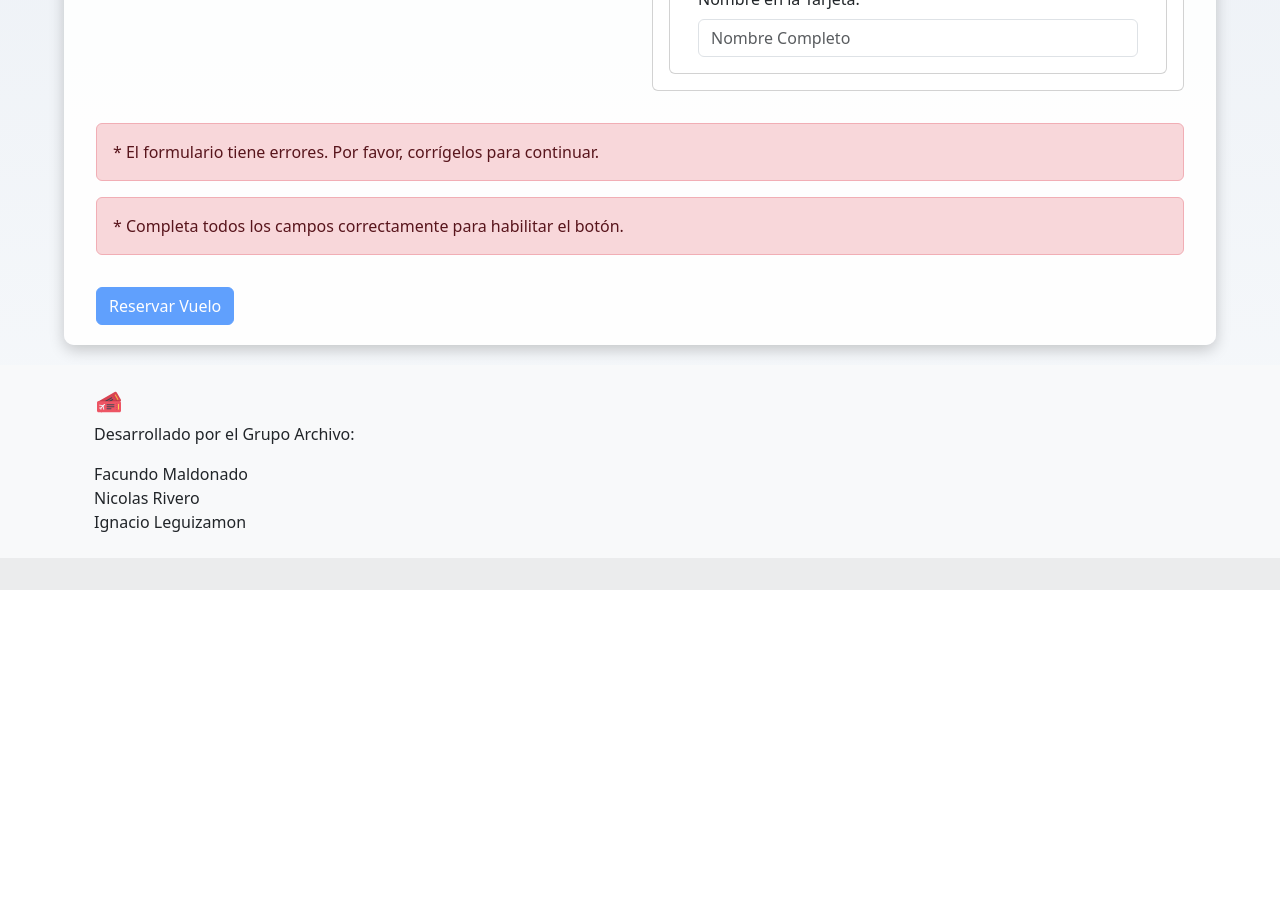
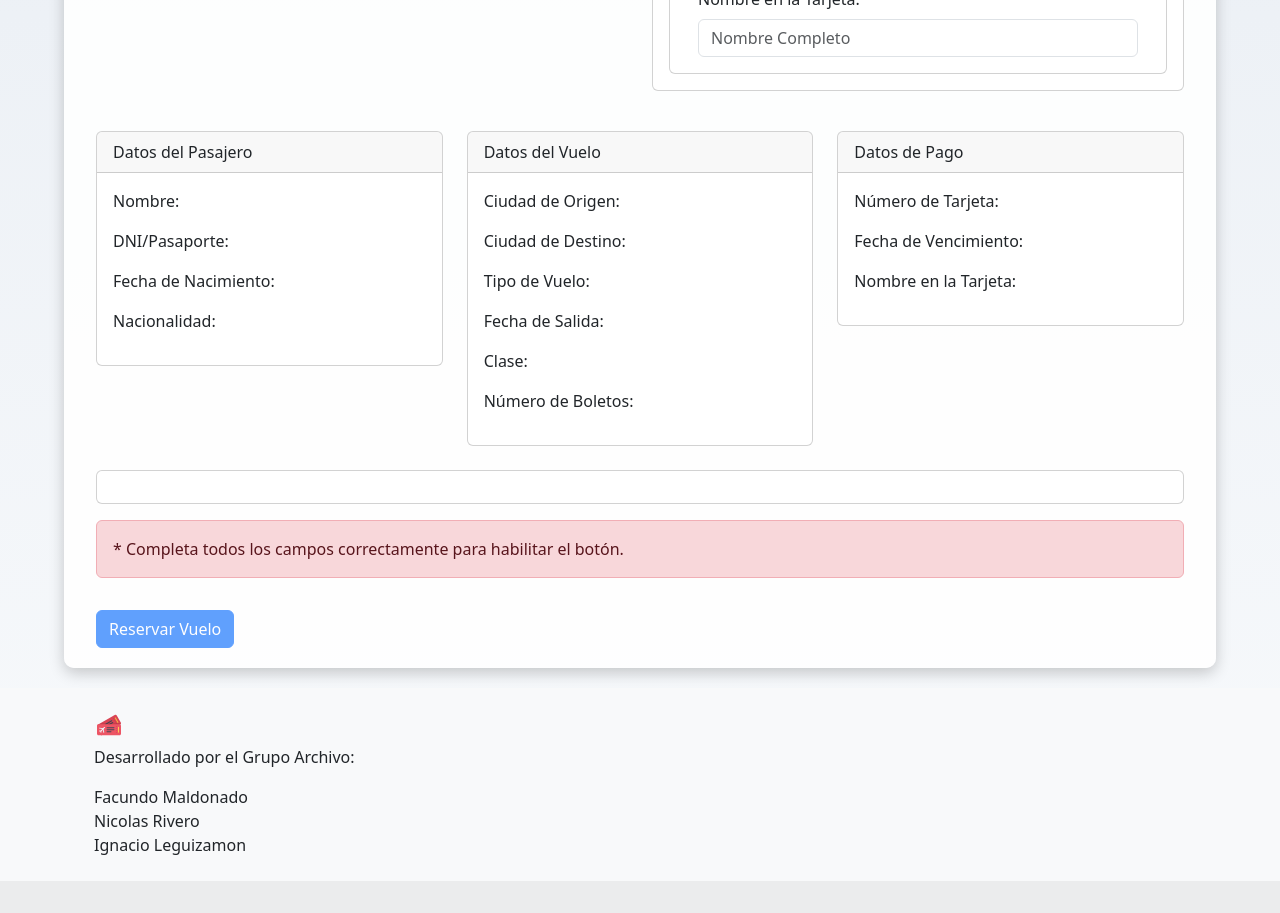
Before and after one commit to Niicor/Ultimo-Practico, a Vue app: page / in a window 1280 px wide. Shown: the part 880-1793 px from the top of the page. Before the commit the page ends 1470 px from the top, so only its background shows below. Built offline with nearby package versions, Linux system fonts and the light colour scheme.

Commit message:
Ahora la reserva se muestra en tiempo real

```diff
--- a/src/components/Formulario.vue
+++ b/src/components/Formulario.vue
@@ -4,55 +4,49 @@
         <form @submit.prevent="submitForm">
             <div class="row">
                 <div class="col-md-6">
-                    <div class="card mb-3"> <!-- Tarjeta para PasajerosForm -->
+                    <div class="card mb-3">
                         <div class="card-body">
-                            <PasajerosForm v-model="pasajeroData" />
+                            <PasajerosForm v-model="pasajeroData" @update:modelValue="updateFormValidity" />
                         </div>
                     </div>
                 </div>
                 <div class="col-md-6">
-                    <div class="card mb-3"> <!-- Tarjeta para VueloForm -->
+                    <div class="card mb-3">
                         <div class="card-body">
-                            <VueloForm v-model="vueloData" />
+                            <VueloForm v-model="vueloData" @update:modelValue="updateFormValidity" />
                         </div>
                     </div>
                 </div>
             </div>
             <div class="row">
                 <div class="col-md-6">
-                    <div class="card mb-3"> <!-- Tarjeta para CostoViaje -->
+                    <div class="card mb-3">
                         <div class="card-body">
                             <CostoViaje v-if="vueloData.ciudadOrigen && vueloData.ciudadDestino" :vueloData="vueloData"
-                                :is-dark-mode="isDarkMode" ref="costoViajeRef" /> <!-- Asignar la ref aquí -->
+                                :is-dark-mode="isDarkMode" ref="costoViajeRef" />
                         </div>
                     </div>
                 </div>
                 <div class="col-md-6">
-                    <div class="card mb-3"> <!-- Tarjeta para PagosForm -->
+                    <div class="card mb-3">
                         <div class="card-body">
-                            <PagosForm v-model="pagoData" />
+                            <PagosForm v-model="pagoData" @update:modelValue="updateFormValidity" />
                         </div>
                     </div>
                 </div>
             </div>
-
+            <ResumenReserva :pasajero="pasajeroData" :vuelo="vueloData" :pago="pagoData" :is-dark-mode="isDarkMode"
+                :costo-total="costoTotal" />
             <div v-if="formHasErrors" class="alert alert-danger mt-3" role="alert">
                 * El formulario tiene errores. Por favor, corrígelos para continuar.
             </div>
-
-            <div v-if="!isFormValid" class="alert alert-danger mt-3" role="alert">
+            <div v-if="!isFormValid && !formHasErrors" class="alert alert-danger mt-3" role="alert">
                 * Completa todos los campos correctamente para habilitar el botón.
             </div>
-
-            <button type="submit" :disabled="!isFormValid" class="btn btn-primary mt-3">
+            <button type="submit" :disabled="!isFormValid || formHasErrors" class="btn btn-primary mt-3">
                 Reservar Vuelo
             </button>
         </form>
-
-        <ResumenReserva v-if="showModalResumen" :pasajero="pasajeroData" :vuelo="vueloData" :pago="pagoData"
-            :is-dark-mode="isDarkMode" :costo-total="costoTotal" /> <!-- Pasar costoTotal como prop -->
-
-        <!-- Modal de Bootstrap -->
         <div class="modal fade" id="confirmationModal" tabindex="-1" aria-labelledby="confirmationModalLabel"
             aria-hidden="true">
             <div class="modal-dialog">
@@ -76,9 +70,9 @@ import PasajerosForm from './PasajerosForm.vue';
 import VueloForm from './VueloForm.vue';
 import CostoViaje from './CostoViaje.vue';
 import PagosForm from './PagosForm.vue';
-import ResumenReserva from './ResumenReserva.vue'; // Importar el componente ResumenReserva
+import ResumenReserva from './ResumenReserva.vue';
 import * as bootstrap from 'bootstrap';
-import { ref, nextTick, computed, onMounted } from 'vue';
+import { ref, nextTick, computed, onMounted, watch } from 'vue';
 
 export default {
     components: {
@@ -89,7 +83,7 @@ export default {
         ResumenReserva,
     },
     props: {
-        isDarkMode: Boolean, // Recibe isDarkMode como prop
+        isDarkMode: Boolean,
     },
     setup(props) {
         const pasajeroData = ref({});
@@ -97,20 +91,24 @@ export default {
         const pagoData = ref({});
         const modalTitle = ref('');
         const modalMessage = ref('');
-        const showModalResumen = ref(false); // Nueva variable para controlar la visibilidad del resumen
-        const costoViajeRef = ref(null); // Ref para el componente CostoViaje
+        const costoViajeRef = ref(null);
 
         const costoTotal = computed(() => {
-            // Acceder a costoTotal usando la ref
             return costoViajeRef.value ? costoViajeRef.value.costoTotal : 0;
         });
 
-        const isFormValid = computed(() => {
-            return isPasajeroValid.value && isVueloValid.value && isPagoValid.value;
-        });
+        const isFormValid = ref(false);
+        const formHasErrors = ref(false);
 
-        const formHasErrors = computed(() => {
-            return !isFormValid.value;
+        const updateFormValidity = () => {
+            formHasErrors.value = Object.values({ ...pasajeroData.value, ...vueloData.value, ...pagoData.value }).some(
+                value => value === "" || value === null || value === undefined
+            );
+            isFormValid.value = !formHasErrors.value && isPasajeroValid.value && isVueloValid.value && isPagoValid.value;
+        };
+
+        watch([pasajeroData, vueloData, pagoData], () => {
+            updateFormValidity();
         });
 
         const isPasajeroValid = computed(() => {
@@ -149,13 +147,6 @@ export default {
                 modalTitle.value = 'Reserva Confirmada';
                 modalMessage.value = '¡Tu reserva se ha realizado con éxito!';
                 showModal();
-                showModalResumen.value = true; // Mostrar el resumen de la reserva
-
-                console.log('Datos del formulario:', {
-                    pasajero: pasajeroData.value,
-                    vuelo: vueloData.value,
-                    pago: pagoData.value,
-                });
             } else {
                 modalTitle.value = 'Error en el Formulario';
                 modalMessage.value = 'Por favor, completa todos los campos correctamente antes de enviar el formulario.';
@@ -165,14 +156,13 @@ export default {
 
         const showModal = () => {
             nextTick(() => {
-                const modalElement = document.getElementById('confirmationModal'); // Obtén el elemento por ID
+                const modalElement = document.getElementById('confirmationModal');
                 const modal = new bootstrap.Modal(modalElement);
                 modal.show();
             });
         };
 
         onMounted(() => {
-            // Puedes acceder a $refs en onMounted después de que el componente se haya montado.
             console.log("CostoViaje ref en onMounted:", costoViajeRef.value);
         });
 
@@ -182,8 +172,7 @@ export default {
             pagoData,
             modalTitle,
             modalMessage,
-            showModalResumen,
-            costoTotal, // Añade costoTotal al objeto retornado
+            costoTotal,
             isFormValid,
             formHasErrors,
             isPasajeroValid,
@@ -193,7 +182,8 @@ export default {
             isPagoValid,
             submitForm,
             showModal,
-            costoViajeRef, // Agrega la ref aquí
+            costoViajeRef,
+            updateFormValidity,
         };
     },
 };
```
